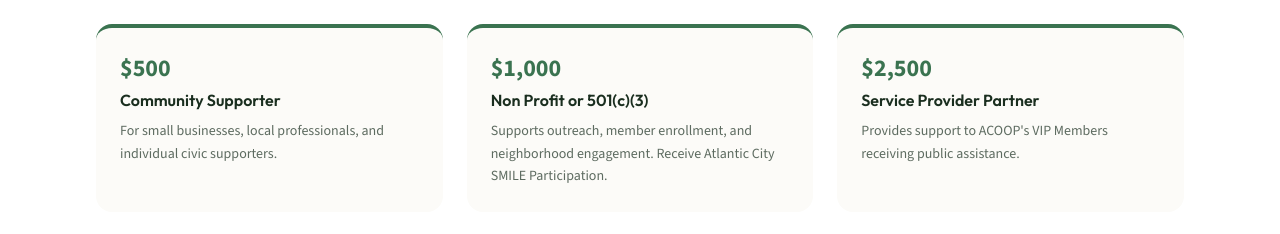
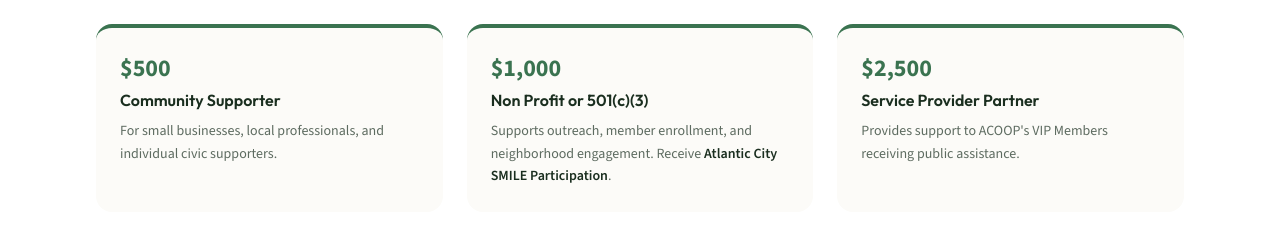
Before and after one commit to webevertech/accoop-website, a Next.js app: page /membership in a window 1280 px wide. Shown: the part 5232-5466 px from the top of the page. Built offline with nearby package versions, Linux system fonts and the light colour scheme; no server answers.

Commit message:
Bold "Atlantic City SMILE Participation" in sponsor level card
Highlights the phrase in the $1,000 Non Profit/501(c)(3) membership
level description on the membership page.

```diff
--- a/app/membership/page.tsx
+++ b/app/membership/page.tsx
@@ -367,7 +367,13 @@
               <div key={level.name} className="bg-cream rounded-2xl p-6 border-t-4 border-primary">
                 <p className="text-2xl font-heading font-bold text-primary mb-1">{level.amount}</p>
                 <h4 className="font-heading font-semibold text-foreground mb-2">{level.name}</h4>
-                <p className="text-sm text-foreground/70 leading-relaxed">{level.desc}</p>
+                <p className="text-sm text-foreground/70 leading-relaxed">
+                  {level.desc.split('Atlantic City SMILE Participation').flatMap((part, i, arr) =>
+                    i < arr.length - 1
+                      ? [part, <strong key={i} className="font-semibold text-foreground">Atlantic City SMILE Participation</strong>]
+                      : [part]
+                  )}
+                </p>
               </div>
             ))}
           </div>
```
